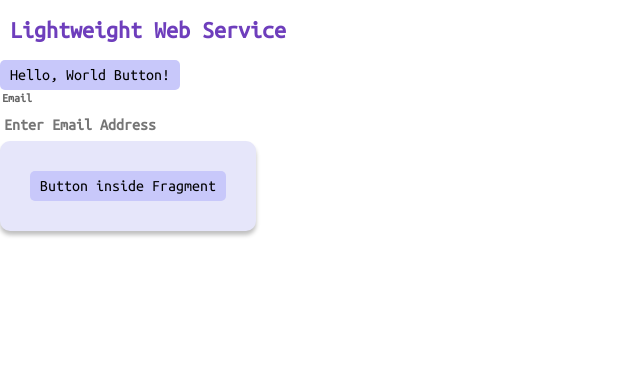
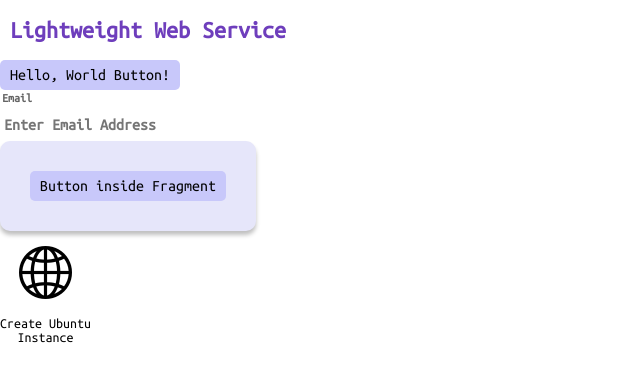
Before and after one commit to LightWebService-Deprecated/LWS-Client, a React (Create React App) app: page /example in a window 1280 px wide. Shown: the top 382 px of the page, without its empty margins (0-640 px from the left). Built offline with nearby package versions, Linux system fonts and the light colour scheme.

Commit message:
Feature: Add Basic index page

```diff
--- a/package.json
+++ b/package.json
@@ -10,6 +10,7 @@
     "@types/node": "^16.11.26",
     "@types/react": "^17.0.41",
     "@types/react-dom": "^17.0.14",
+    "bootstrap-icons": "^1.8.1",
     "react": "^17.0.2",
     "react-dom": "^17.0.2",
     "react-router-dom": "^6.2.2",
--- a/src/App.tsx
+++ b/src/App.tsx
@@ -2,11 +2,13 @@ import {BrowserRouter, Route, Routes} from "react-router-dom";
 import TestPage from "./pages/TestPage";
 import RegisterPage from "./pages/RegisterPage";
 import LoginPage from "./pages/LoginPage";
+import IndexPage from "./pages/IndexPage";
 
 function App() {
     return (
         <BrowserRouter>
             <Routes>
+                <Route path="/" element={<IndexPage/>}/>
                 <Route path="/example" element={<TestPage/>}/>
                 <Route path="/account/login" element={<LoginPage/>}/>
                 <Route path="/account/register" element={<RegisterPage/>}/>
--- /dev/null
+++ b/src/components/IconComponent.css
@@ -0,0 +1,4 @@
+.icon-component {
+    font-size: 53px;
+    margin: 15px 0;
+}
--- a/src/components/LwsAccountInfo.tsx
+++ b/src/components/LwsAccountInfo.tsx
@@ -16,7 +16,7 @@ class LwsAccountInfo extends Component<HeaderAccountInfo> {
                     <div className="AccountInfoContainer-Role">{this.props.accountRole}</div>
                 </div>
                 <div className="AccountInfoContainer-Icon">
-                    <div className="AccountInfoContainer-Icon-Text">K</div>
+                    <div className="AccountInfoContainer-Icon-Text">{this.props.accountFirstLetter}</div>
                 </div>
             </div>
         );
--- a/src/components/LwsHeader.tsx
+++ b/src/components/LwsHeader.tsx
@@ -14,9 +14,9 @@ class LwsHeader extends Component<HeaderProps> {
         let accountInfoRenderer;
         if (this.props.renderAccountInfo) {
             accountInfoRenderer = <LwsAccountInfo
-                accountName={this.props.accountName!}
-                accountRole={this.props.accountRole!}
-                accountFirstLetter={this.props.accountFirstLetter!}
+                accountName={this.props.accountName ?? ""}
+                accountRole={this.props.accountRole ?? ""}
+                accountFirstLetter={this.props.accountFirstLetter ?? ""}
             />
         }
 
--- /dev/null
+++ b/src/components/MainMenuItem.css
@@ -0,0 +1,20 @@
+.MainMenuItem-Container {
+    display: flex;
+    width: fit-content;
+    flex-direction: column;
+    justify-content: center;
+    align-items: center;
+    padding: 0;
+    text-decoration: none;
+    color: inherit;
+}
+
+.MainMenuItem-Text {
+    font-style: normal;
+    font-weight: 400;
+    font-size: 14px;
+    line-height: 14px;
+    display: flex;
+    align-items: center;
+    text-align: center;
+}
--- /dev/null
+++ b/src/components/MainMenuItem.tsx
@@ -0,0 +1,22 @@
+import {Component} from "react";
+import "./IconComponent.css";
+import "./MainMenuItem.css";
+import 'bootstrap-icons/font/bootstrap-icons.css';
+
+type MainMenuProps = {
+    iconClassName: string
+    redirectionUrl: string
+}
+
+class MainMenuItem extends Component<MainMenuProps> {
+    render() {
+        return (
+            <a href={this.props.redirectionUrl} className="MainMenuItem-Container">
+                <i className={this.props.iconClassName + " icon-component"}/>
+                <div className="MainMenuItem-Text">{this.props.children}</div>
+            </a>
+        );
+    }
+}
+
+export default MainMenuItem;
--- /dev/null
+++ b/src/pages/IndexPage.css
@@ -0,0 +1,8 @@
+.IndexPage-MenuContainer {
+    display: flex;
+    flex-direction: row;
+    align-items: center;
+    padding: 10px;
+    justify-content: space-between;
+    gap: 55px;
+}
--- /dev/null
+++ b/src/pages/IndexPage.tsx
@@ -0,0 +1,110 @@
+import {Component} from "react";
+import {Navigate} from "react-router";
+import {AccountProjection, AccountService, ApiError, OpenAPI} from "../communication";
+import LwsHeader from "../components/LwsHeader";
+import LwsFragment from "../components/LwsFragment";
+import {AccessTokenService} from "../communication/AccessTokenService";
+import withReactContent from "sweetalert2-react-content";
+import Swal from "sweetalert2";
+import MainMenuItem from "../components/MainMenuItem";
+import './IndexPage.css'
+
+type IndexState = {
+    isRedirectionNeeded?: boolean,
+    redirectionUrl?: string,
+    accountProjection?: AccountProjection
+}
+
+class IndexPage extends Component<any, IndexState> {
+    swal = withReactContent(Swal);
+
+    constructor(props: any) {
+        super(props);
+        this.redirectToLogin = this.redirectToLogin.bind(this);
+    }
+
+    async componentDidMount() {
+        let accessToken = AccessTokenService.getAccessToken();
+        if (accessToken == null) {
+            await this.redirectToLogin();
+            return;
+        }
+        // Set Header
+        OpenAPI.HEADERS = {"X-LWS-AUTH": accessToken}
+
+        // Do Request
+        let accountResponse: AccountProjection;
+        try {
+            accountResponse = await AccountService.getAccount();
+        } catch (error) {
+            if (error instanceof ApiError) {
+                switch ((error as ApiError).status) {
+                    case 401:
+                    case 404:
+                        await this.swal.fire("Error!", "Unauthorized! Please login.", "error");
+                        break;
+                    default:
+                        await this.swal.fire("Unknown Error!", "Please contact admin if error persists.", "error");
+                }
+            } else {
+                await this.swal.fire("Unknown Error!", "Please contact admin if error persists.", "error");
+            }
+            return;
+        }
+
+        // Handle if succeeds.
+        this.setState({
+            isRedirectionNeeded: false,
+            accountProjection: accountResponse
+        });
+    }
+
+    async redirectToLogin() {
+        await this.swal.fire("Error!", "Unauthorized! Please login.", "error");
+        this.setState({
+            isRedirectionNeeded: true,
+            redirectionUrl: "/account/login"
+        });
+    }
+
+    render() {
+        if (this.state?.isRedirectionNeeded === true) {
+            return <Navigate to={this.state.redirectionUrl ?? "/account/login"} replace={true}/>
+        }
+
+        return (
+            <div className={"EmptyPage"}>
+                <LwsHeader
+                    renderAccountInfo={true}
+                    accountRole={this.state?.accountProjection?.accountRole ?? ""}
+                    accountName={this.state?.accountProjection?.userNickName ?? ""}
+                    accountFirstLetter={this.state?.accountProjection?.firstLetter ?? ""}
+                />
+                <div className={"ContentPageWithoutSidebar"}>
+                    <LwsFragment>
+                        <h2>Available Menu</h2>
+                        <div className="IndexPage-MenuContainer">
+                            <MainMenuItem
+                                iconClassName="bi bi-globe2"
+                                redirectionUrl=''>
+                                Create Ubuntu<br/>Instance
+                            </MainMenuItem>
+                            <MainMenuItem
+                                iconClassName="bi bi-globe2"
+                                redirectionUrl=''>
+                                Create MongoDB<br/>Instance
+                            </MainMenuItem>
+                            <MainMenuItem
+                                iconClassName="bi bi-globe2"
+                                redirectionUrl=''>
+                                Create Redis<br/>Instance
+                            </MainMenuItem>
+                        </div>
+                    </LwsFragment>
+                </div>
+            </div>
+        );
+    }
+}
+
+export default IndexPage;
--- a/src/pages/TestPage.tsx
+++ b/src/pages/TestPage.tsx
@@ -3,6 +3,7 @@ import LwsHeader from "../components/LwsHeader";
 import LwsButton from "../components/LwsButton";
 import LwsInputField from "../components/LwsInputField";
 import LwsFragment from "../components/LwsFragment";
+import MainMenuItem from "../components/MainMenuItem";
 
 class TestPage extends Component {
     render() {
@@ -19,6 +20,9 @@ class TestPage extends Component {
                 <LwsFragment>
                     <LwsButton title="Button inside Fragment"/>
                 </LwsFragment>
+                <MainMenuItem iconClassName="bi bi-globe2" redirectionUrl=''>
+                    Create Ubuntu <br/> Instance
+                </MainMenuItem>
             </div>
         );
     }
```
Also changed, not shown: 1 other file (tests, documents, lock files or other folders).
